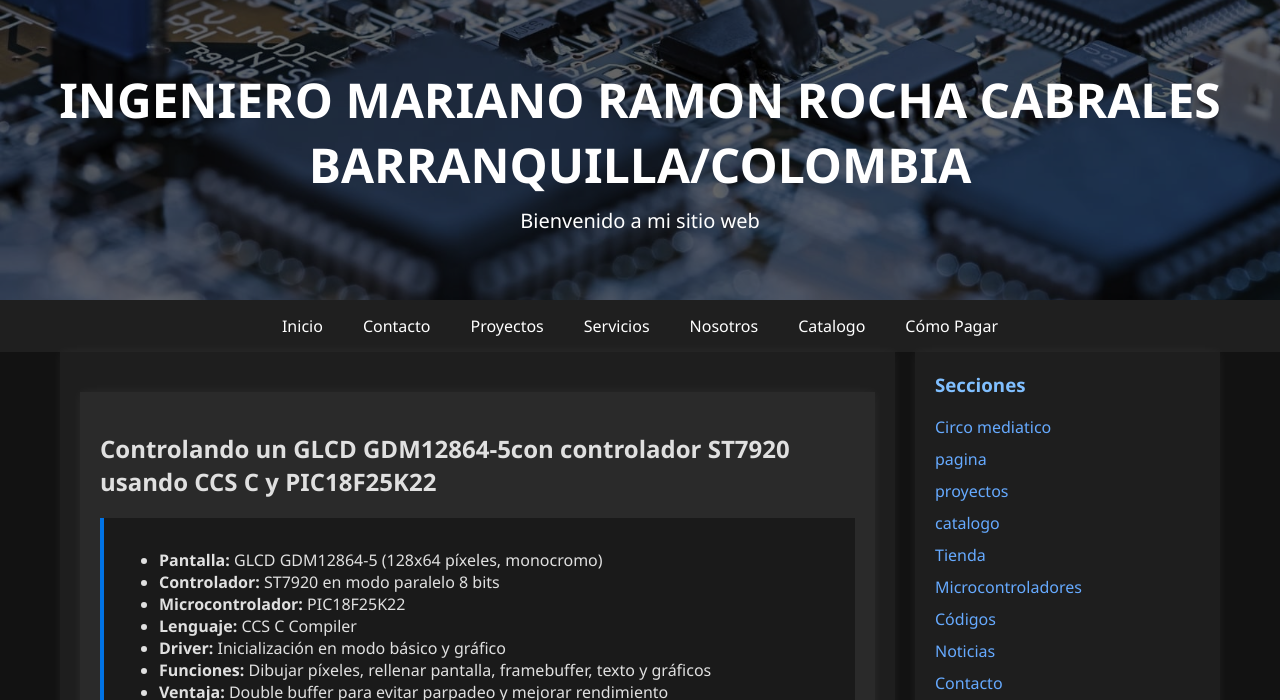
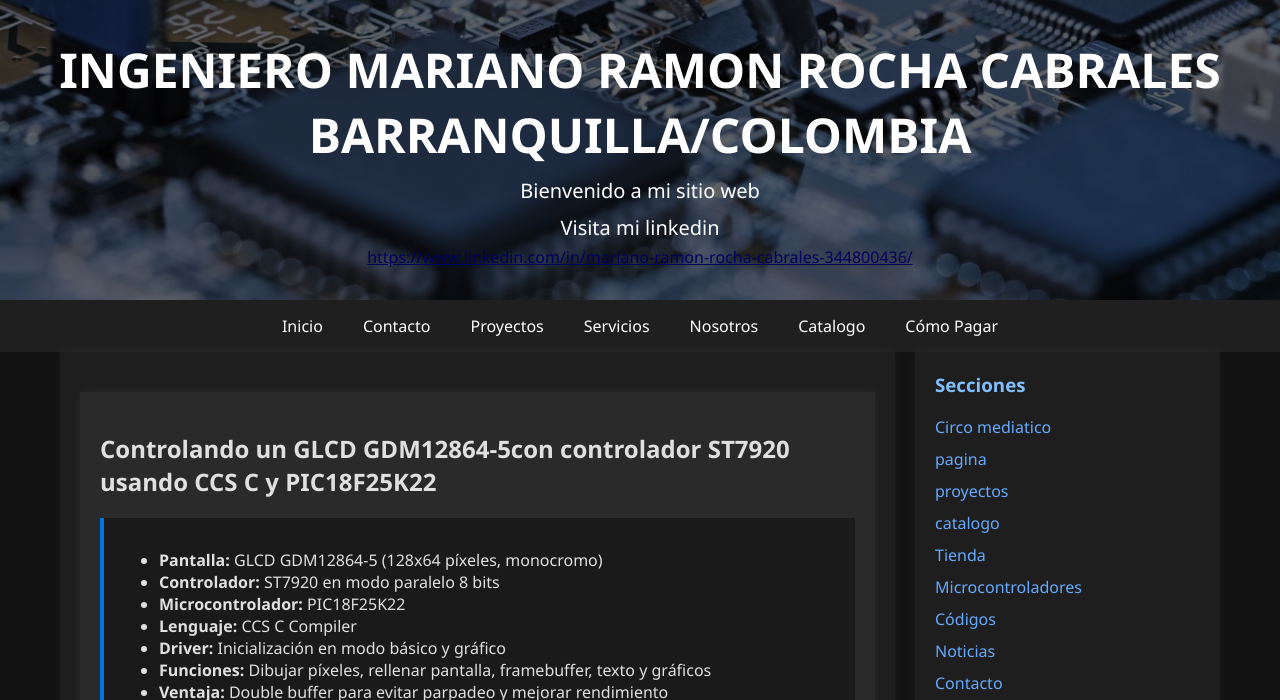
Before and after one commit to AdminMariano/web, a plain HTML site: page docs/index.html in a window 1280 px wide. Shown: the top 700 px of the page. Drawn offline with Linux system fonts and the light colour scheme.

Commit message:
Update index.html

```diff
--- a/docs/index.html
+++ b/docs/index.html
@@ -13,6 +13,8 @@
   <header>
     <h1>INGENIERO MARIANO RAMON ROCHA CABRALES BARRANQUILLA/COLOMBIA</h1>
     <p>Bienvenido a mi sitio web</p>
+	 <p>Visita mi linkedin</p>
+	<a href="https://www.linkedin.com/in/mariano-ramon-rocha-cabrales-344800436/">https://www.linkedin.com/in/mariano-ramon-rocha-cabrales-344800436/</a>
   </header>
 
   <nav>
```
